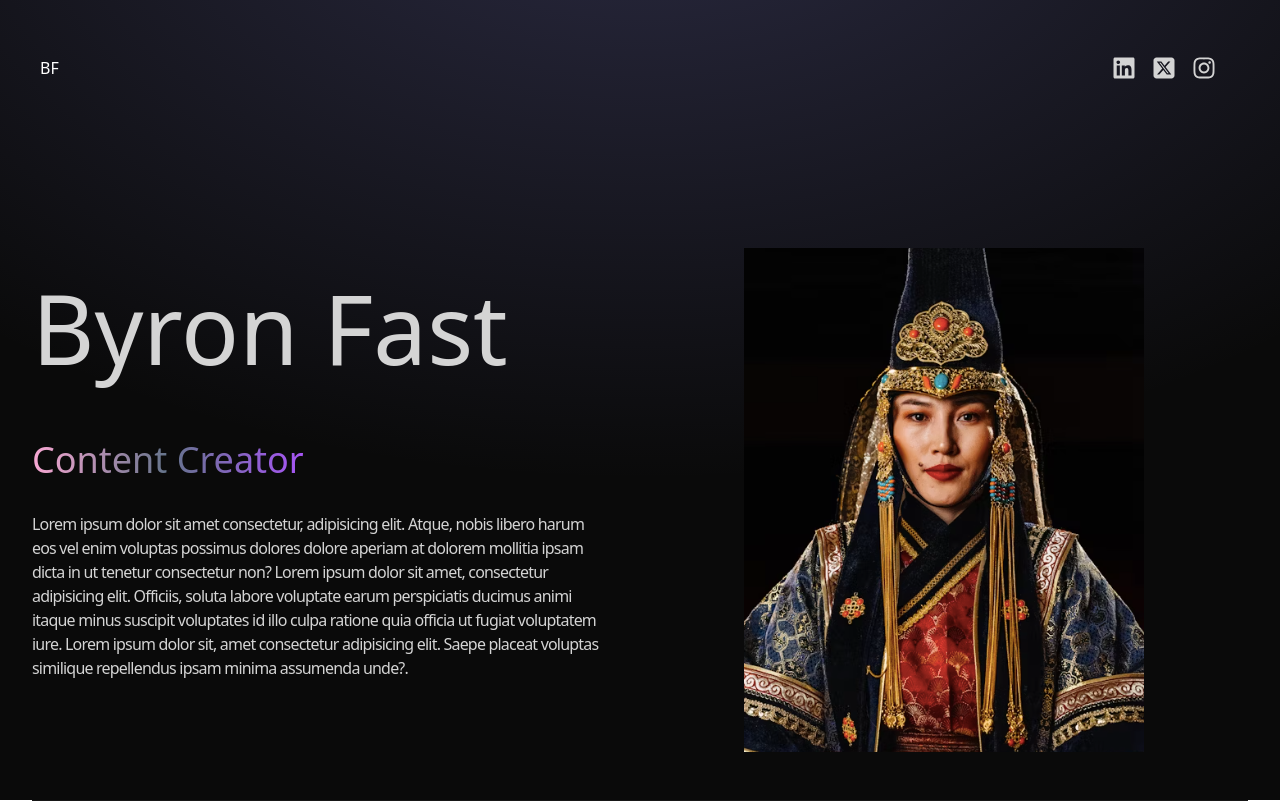
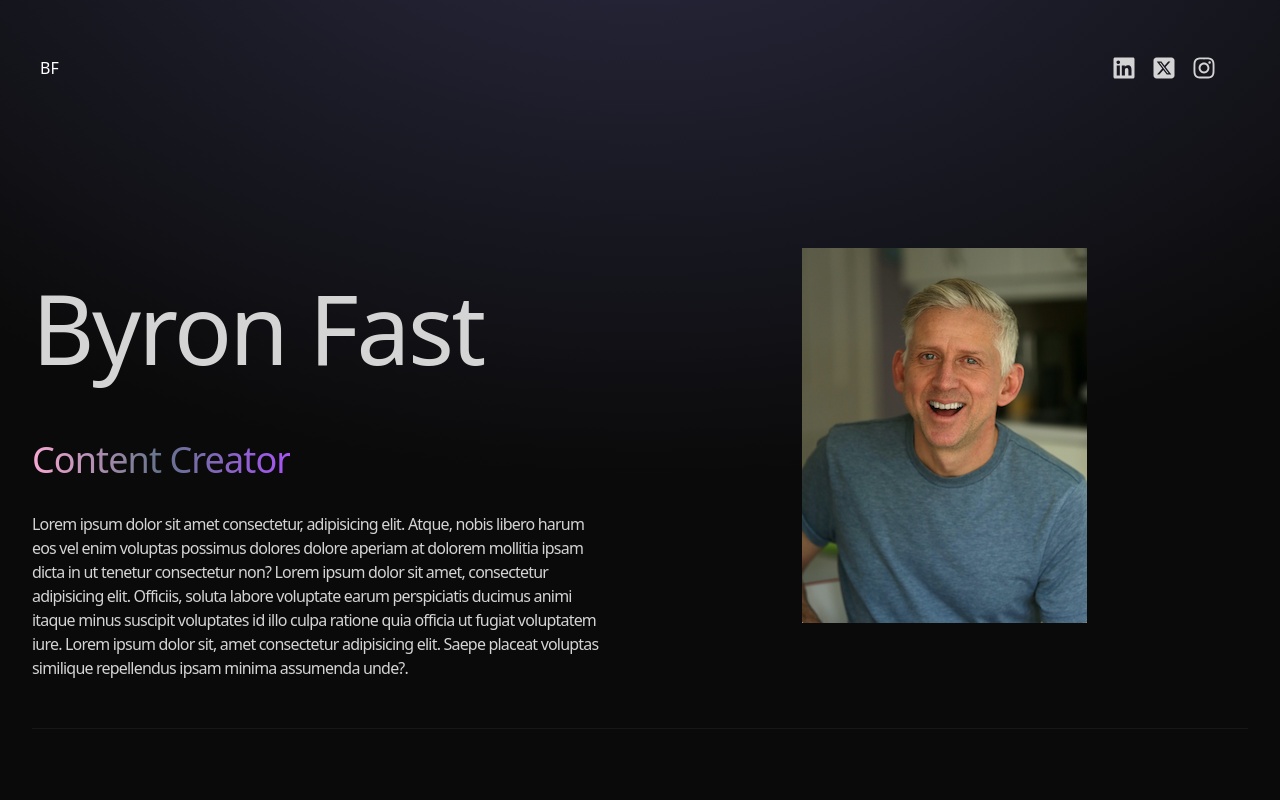
Before and after one commit to Manuelhhinojosa/byronFastWebsite, a React (Vite) app: page / in a window 1280 px wide. Built offline with nearby package versions, Linux system fonts and the light colour scheme; a web font is replaced by a local one.

Commit message:
Added actual client’s profile pic to images dir in assets dir. Actual image of client is now rendered.

```diff
--- a/src/components/Hero.jsx
+++ b/src/components/Hero.jsx
@@ -9,10 +9,10 @@
       <div className="flex flex-wrap">
         <div className="w-full lg:w-1/2">
           <div className="flex flex-col items-center lg:items-start">
-            <h1 className="pb-16 text-6xl font-thin tracking-light lg:mt-16 lg:text-8xl">
+            <h1 className="pb-16 text-6xl font-thin tracking-tight lg:mt-16 lg:text-8xl">
               Byron Fast
             </h1>
-            <span className="bg-gradient-to-r from-pink-300 via-slate-500 to-purple-500 bg-clip-text text-4xl tracking-light text-transparent">
+            <span className="bg-gradient-to-r from-pink-300 via-slate-500 to-purple-500 bg-clip-text text-4xl tracking-tight text-transparent">
               Content Creator
             </span>
             <p className="my-2 max-w-xl py-6 font-light tracking-tighter">
```
Also changed, not shown: src/assets/images/profilePic.png.
